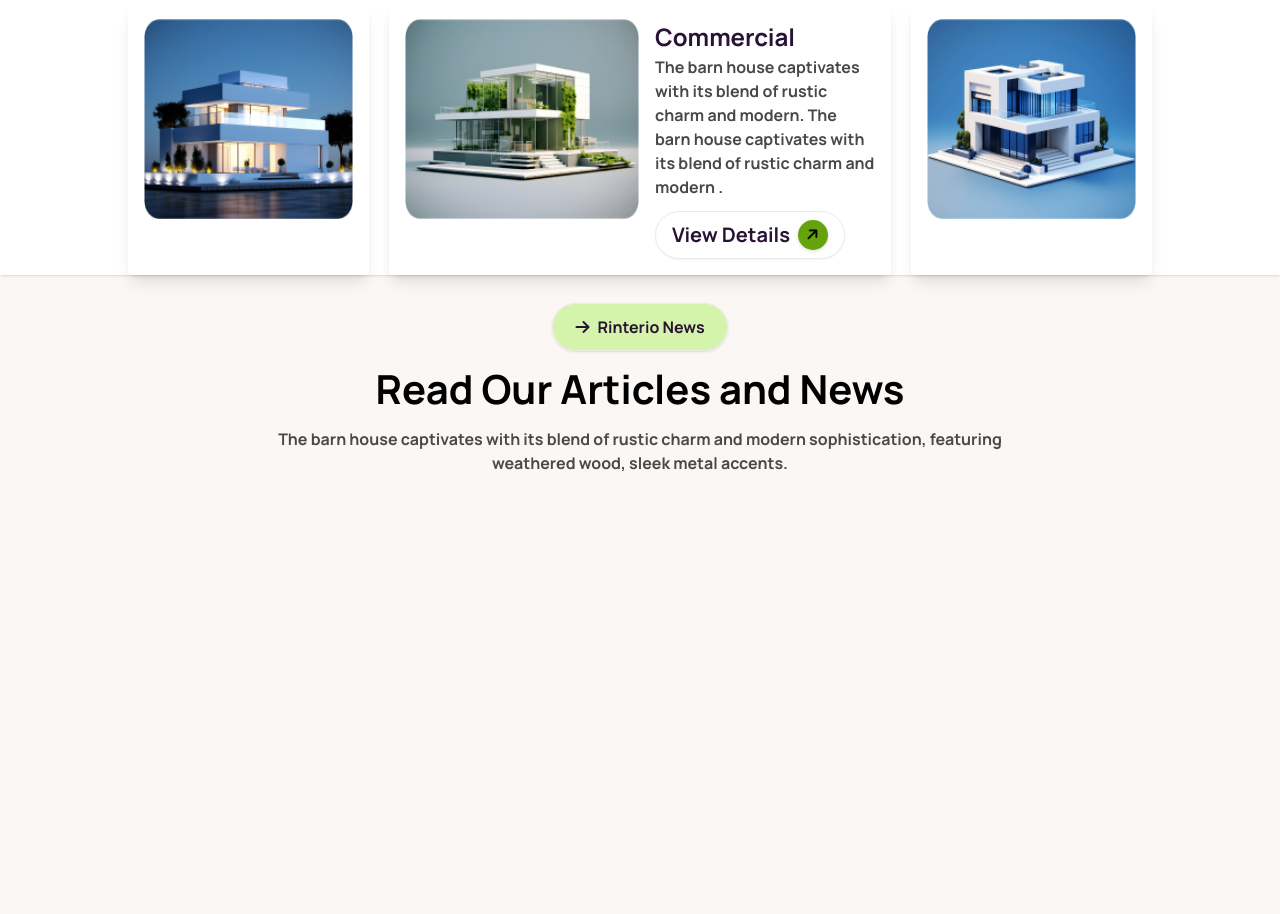
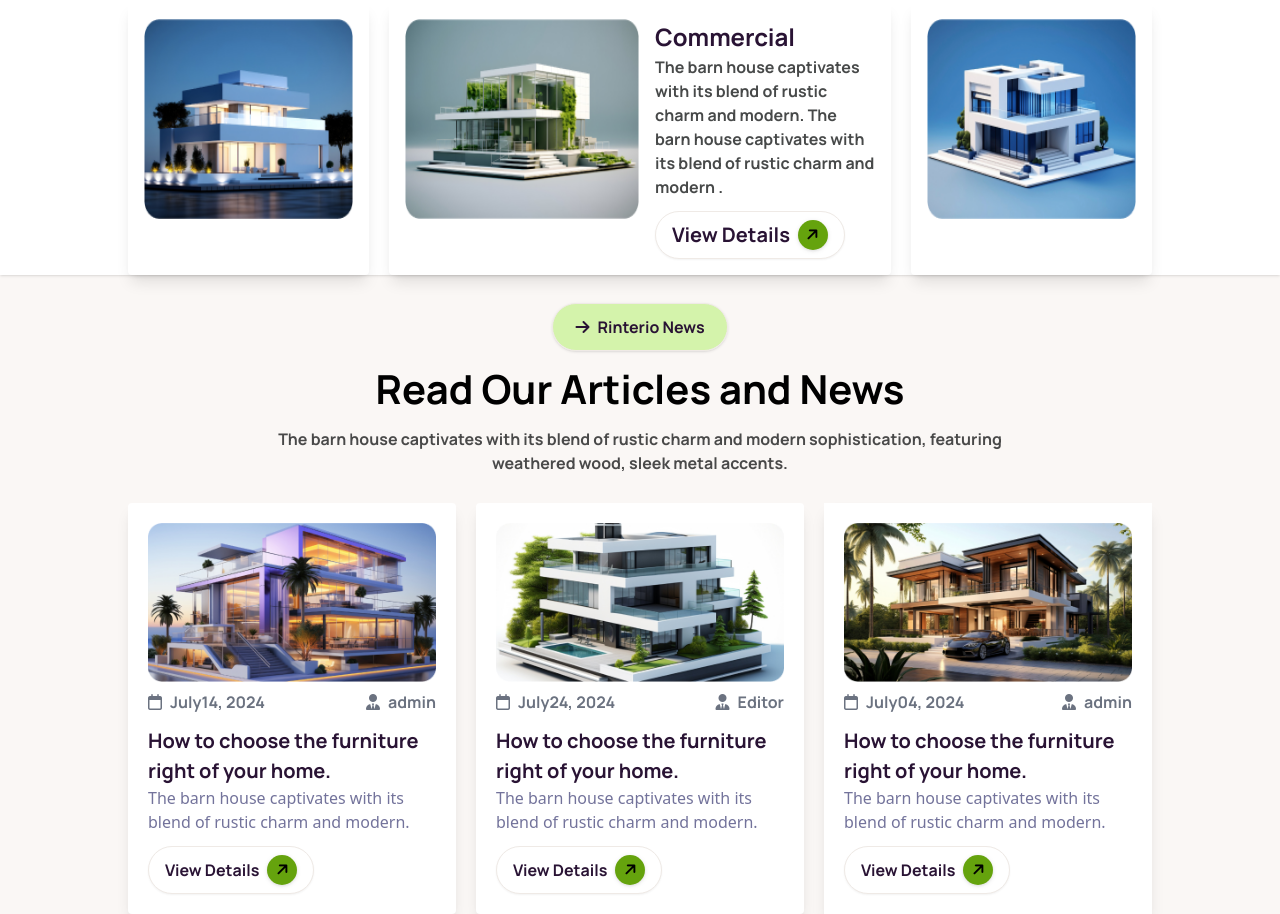
Before and after one commit to engrsakib/Your-land-your-property, a website: page index.html in a window 1280 px wide. Shown: the part 4583-5497 px from the top of the page. Before the commit the page ends 5058 px from the top, so only its background shows below. Drawn offline with Linux system fonts and the light colour scheme.

Commit message:
read our articles added

```diff
--- a/index.html
+++ b/index.html
@@ -487,8 +487,110 @@ modern sophistication, featuring weathered wood, sleek metal accents.</p>
        <p class="text-[#494949] manrope text-[16px] font-[500] text-center mt-2">The barn house captivates with its blend of rustic charm and modern sophistication, featuring weathered wood, sleek metal accents.</p>
        </div>
       <!-- text end -->
+       <!-- card section added start -->
+        <div class="lg:w-[80%] w-full mt-7 mx-auto">
+          <div class="grid grid-cols-12 lg:gap-x-5 gap-y-5">
+            <!-- 1 -->
+             <div class="w-full h-auto p-5 bg-white shadow-lg lg:col-span-4 rounded col-span-12">
+              <img class="mx-auto" src="./B10-Assignment-03/assets/article1.png" alt="">
+              <!-- icons start -->
+               <div class="mt-2 flex items-center flex-wrap justify-between">
+          <div class="flex items-center gap-x-2">
+            <i class="fa-regular fa-calendar text-gray-500"></i>
+                <p class="manrope text-[14] text-gray-500 font-[500]">July14, 2024</p>
+          </div>
+              <div class="flex items-center gap-x-2">
+                <i class="fa-solid fa-user-tie text-gray-500"></i>
+                <p class="manrope text-[14] text-gray-500 font-[500]">admin</p>
+              </div>
+              <!-- text start -->
+               <div class="mt-3">
+                <h1 class="manrope text-[20px] font-[800] text-left">How to choose the furniture right  of your home.</h1>
+                <p class="text-[#73739B] text-[16px] font-[500]">The barn house captivates with its blend of rustic charm and modern. </p>
+               </div>
+              <!-- text end -->
+               </div>
+               <!-- card button start-->
+               <button class="btn max-sm:w-auto bg-white rounded-full mt-3">
+                <span class="text-[16px] manrope font-[700]">View Details</span>
+                <div class="w-[30px] h-[30px] drop-shadow rounded-full bg-lime-600 text-black grid place-items-center cursor-pointer">
+                    <i class="fa-solid fa-arrow-right text-[15px] -rotate-45"></i>
+                </div>
+              </button>
+             <!-- card button end-->
+              <!-- icons end -->
+             </div>
+            <!-- 1 -->
+
+            <!-- 1 -->
+            <div class="w-full h-auto p-5 bg-white shadow-lg lg:col-span-4 rounded col-span-12">
+              <img class="mx-auto" src="./B10-Assignment-03/assets/article2.png" alt="">
+              <!-- icons start -->
+               <div class="mt-2 flex items-center flex-wrap justify-between">
+          <div class="flex items-center gap-x-2">
+            <i class="fa-regular fa-calendar text-gray-500"></i>
+                <p class="manrope text-[14] text-gray-500 font-[500]">July24, 2024</p>
+          </div>
+              <div class="flex items-center gap-x-2">
+                <i class="fa-solid fa-user-tie text-gray-500"></i>
+                <p class="manrope text-[14] text-gray-500 font-[500]">Editor</p>
+              </div>
+              <!-- text start -->
+               <div class="mt-3">
+                <h1 class="manrope text-[20px] font-[800] text-left">How to choose the furniture right  of your home.</h1>
+                <p class="text-[#73739B] text-[16px] font-[500]">The barn house captivates with its blend of rustic charm and modern. </p>
+               </div>
+              <!-- text end -->
+               </div>
+               <!-- card button start-->
+               <button class="btn max-sm:w-auto bg-white rounded-full mt-3">
+                <span class="text-[16px] manrope font-[700]">View Details</span>
+                <div class="w-[30px] h-[30px] drop-shadow rounded-full bg-lime-600 text-black grid place-items-center cursor-pointer">
+                    <i class="fa-solid fa-arrow-right text-[15px] -rotate-45"></i>
+                </div>
+              </button>
+             <!-- card button end-->
+              <!-- icons end -->
+             </div>
+            <!-- 1 -->
+
+             <!-- 1 -->
+             <div class="w-full h-auto p-5 bg-white shadow-lg lg:col-span-4 col-span-12">
+              <img class="mx-auto" src="./B10-Assignment-03/assets/article3.png" alt="">
+              <!-- icons start -->
+               <div class="mt-2 flex items-center flex-wrap justify-between">
+          <div class="flex items-center gap-x-2">
+            <i class="fa-regular fa-calendar text-gray-500"></i>
+                <p class="manrope text-[14] text-gray-500 font-[500]">July04, 2024</p>
+          </div>
+              <div class="flex items-center gap-x-2">
+                <i class="fa-solid fa-user-tie text-gray-500"></i>
+                <p class="manrope text-[14] text-gray-500 font-[500]">admin</p>
+              </div>
+              <!-- text start -->
+               <div class="mt-3">
+                <h1 class="manrope text-[20px] font-[800] text-left">How to choose the furniture right  of your home.</h1>
+                <p class="text-[#73739B] text-[16px] font-[500]">The barn house captivates with its blend of rustic charm and modern. </p>
+               </div>
+              <!-- text end -->
+               </div>
+               <!-- card button start-->
+               <button class="btn max-sm:w-auto bg-white rounded-full mt-3">
+                <span class="text-[16px] manrope font-[700]">View Details</span>
+                <div class="w-[30px] h-[30px] drop-shadow rounded-full bg-lime-600 text-black grid place-items-center cursor-pointer">
+                    <i class="fa-solid fa-arrow-right text-[15px] -rotate-45"></i>
+                </div>
+              </button>
+             <!-- card button end-->
+              <!-- icons end -->
+             </div>
+            <!-- 1 -->
+          </div>
+        </div>
+       <!-- card section added end -->
      </section>
     <!-- read articles end -->
+
  </main>
 <!-- main part end -->
   </body>
```
Also changed, not shown: output/output.css.
